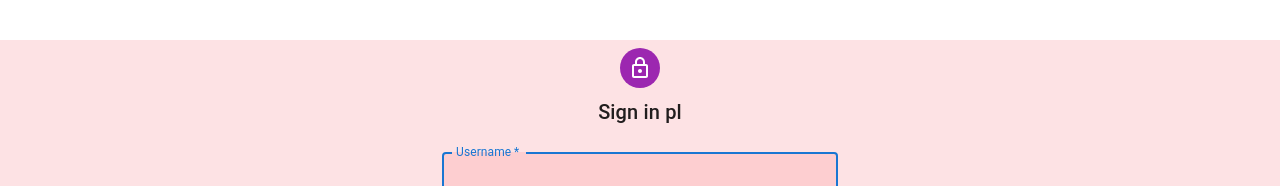
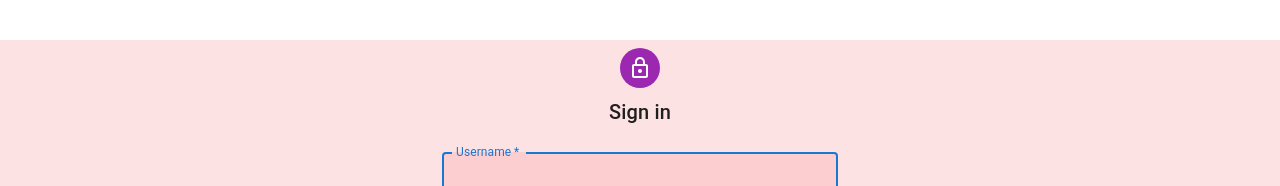
Before and after one commit to AviaTzadok/familiar, a React (Create React App) app: page / in a window 1280 px wide. Shown: the top 186 px of the page. Built offline with nearby package versions, Linux system fonts and the light colour scheme.

Commit message:
starting

```diff
--- a/src/App.js
+++ b/src/App.js
@@ -1,5 +1,6 @@
 import SingIn from "./components/SignIn/SignIn";
-import HomePage from "./components/homePage/HomePage";
+import HomePage from "./components/HomePage/HomePage";
+import Level1 from "./components/Levels/Level1/Level1";
 import "./App.css";
 import {
   BrowserRouter as Router,
@@ -7,7 +8,6 @@ import {
   Route,
   useParams,
 } from "react-router-dom";
-import Level1 from "./components/levels/level1/Level1";
 
 function App() {
   return (
--- a/src/components/SignIn/SignIn.js
+++ b/src/components/SignIn/SignIn.js
@@ -89,7 +89,7 @@ export default function SignIn() {
                 <LockOutlinedIcon />
               </Avatar>
               <Typography component="h1" variant="h6">
-                Sign in pl
+                Sign in
               </Typography>
               <Box
                 component="form"
```
